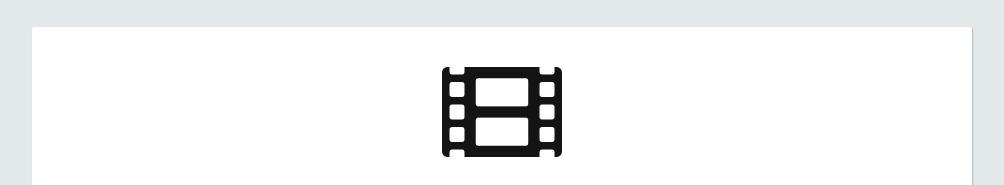
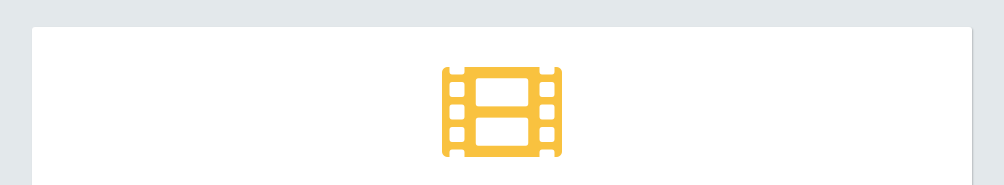
Before and after one commit to Jucando/profile, a plain HTML site: page index.html in a window 1280 px wide. Shown: the part 615-800 px from the top of the page, without its empty margins (138-1142 px from the left). Drawn offline with nearby package versions, Linux system fonts and the light colour scheme.

Commit message:
no change

```diff
--- a/style.css
+++ b/style.css
@@ -44,6 +44,7 @@ a:hover {
 }
 
 i {
+  color: #f9c23f;
   font-size: 60px;
 }
 
```
